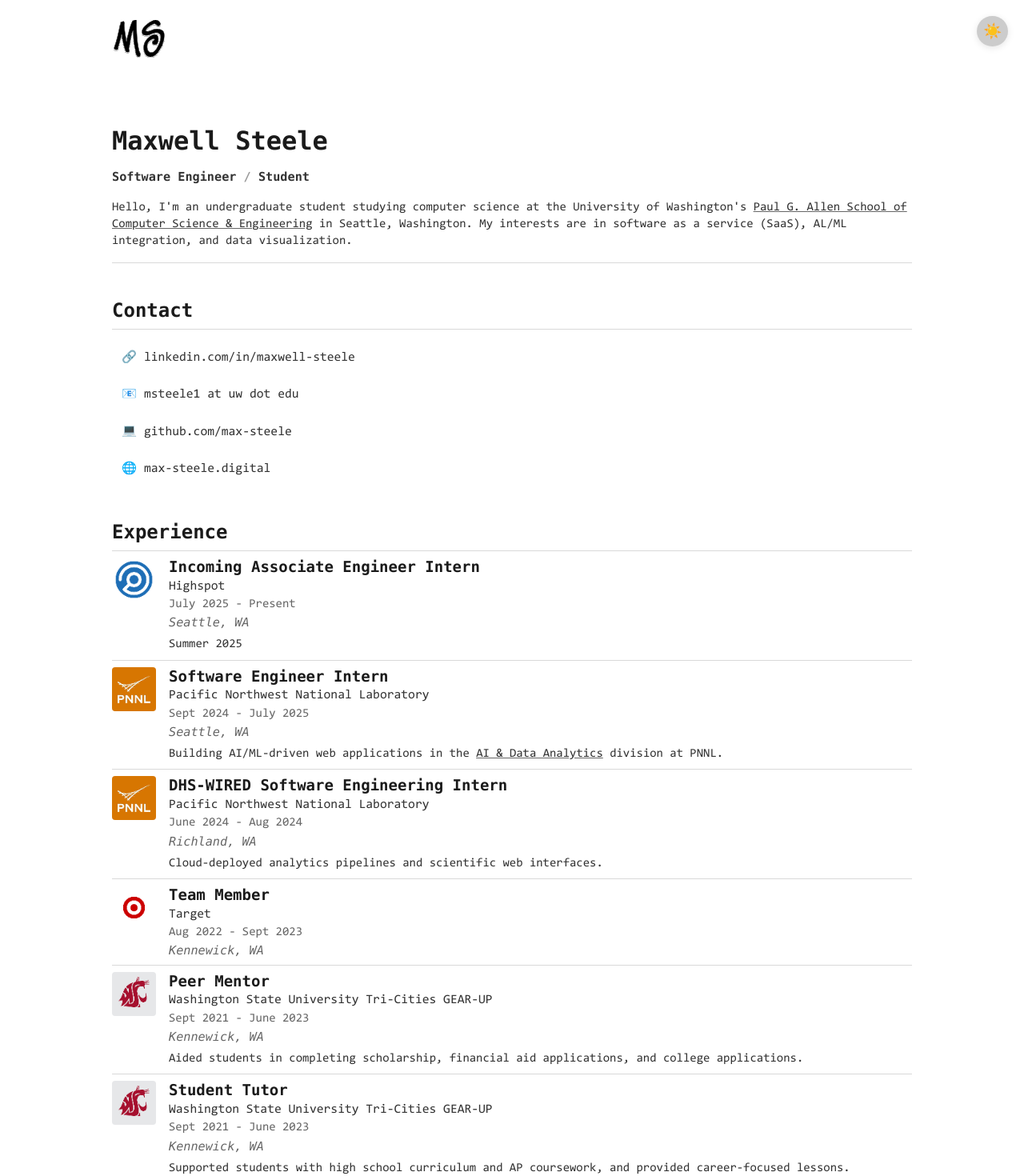
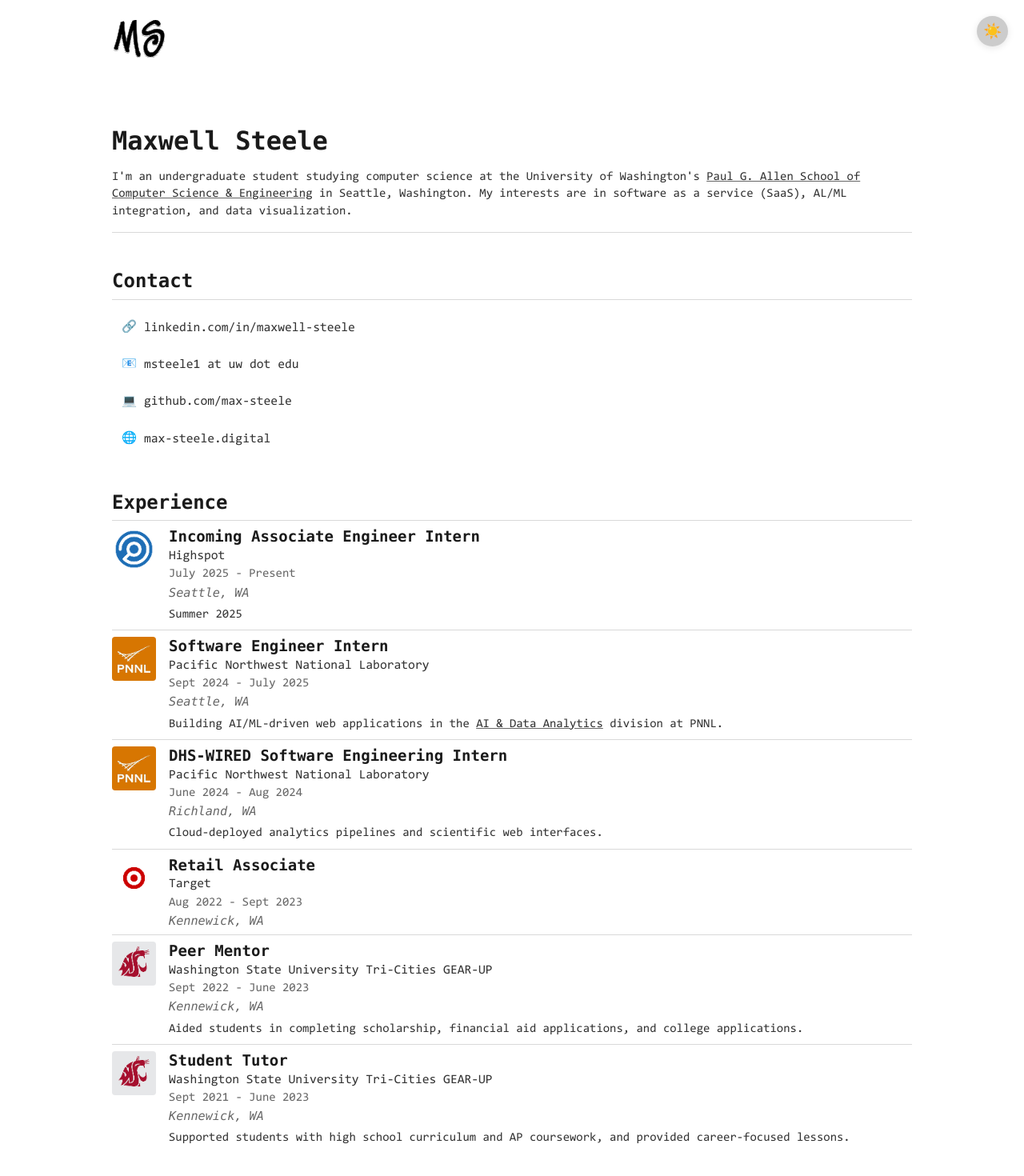
Before and after one commit to max-steele/personal-portfolio, a Next.js app: page / in a window 1280 px wide. Shown: the top 1470 px of the page at 80% size. Built offline with nearby package versions, Linux system fonts and the light colour scheme.

Commit message:
small changes to header, experiences

```diff
--- a/src/app/components/Experience.tsx
+++ b/src/app/components/Experience.tsx
@@ -135,7 +135,7 @@
 const peer_mentor: ExperienceProps = {
   title: "Peer Mentor",
   organization: "Washington State University Tri-Cities GEAR-UP",
-  time: "Sept 2021 - June 2023",
+  time: "Sept 2022 - June 2023",
   location: "Kennewick, WA",
   image: {
     src: "/media/wsu.png",
@@ -173,7 +173,7 @@
 };
 
 const target: ExperienceProps = {
-  title: "Team Member",
+  title: "Retail Associate",
   organization: "Target",
   time: "Aug 2022 - Sept 2023",
   location: "Kennewick, WA",
--- a/src/app/components/Header.tsx
+++ b/src/app/components/Header.tsx
@@ -3,10 +3,8 @@
 import style from "./Header.module.css";
 
 import { Txt } from "../components/Text";
-import { Spacer } from "../components/Spacer";
 import { cx } from "../utils/joinClassNames";
 import { Logo } from "./Logo";
-import { ThemeToggle } from "./ThemeToggle";
 
 export const Header: React.FC<React.ComponentProps<"header">> = ({
   className,
@@ -37,24 +35,14 @@
         Maxwell Steele
       </Txt>
 
-      <Txt tag="p" fg={2} className={style.HeaderDetails}>
-        <Txt bold fg={2}>
-          Software Engineer
-          <Spacer>/</Spacer>
-          Student
-        </Txt>
-      </Txt>
-
       <Txt tag="p" fg={2}>
-        Hello, I&apos;m an undergraduate student studying computer science at the University of Washington&apos;s{" "}
+        I&apos;m an undergraduate student studying computer science at the University of Washington&apos;s{" "}
         <Link href={"https://www.cs.washington.edu/"} target="_blank">
           Paul G. Allen School of Computer Science & Engineering
         </Link>{" "}
         in Seattle, Washington.
         My interests are in software as a service (SaaS), AL/ML integration, and data visualization.
       </Txt>
-
-      <ThemeToggle />
     </div>
   </header>
 );
--- a/src/app/page.tsx
+++ b/src/app/page.tsx
@@ -4,10 +4,12 @@
 import { Footer } from "./components/Footer";
 import { Header } from "./components/Header";
 import { Section, sections } from "./components/Sections";
+import { ThemeToggle } from "./components/ThemeToggle";
 
 export default function Home() {
   return (
     <div className={style.Layout}>
+      <ThemeToggle />
       <Header />
       <main className={cx(style.SectionLayout)}>
         <Section {...sections.contact} />
```
